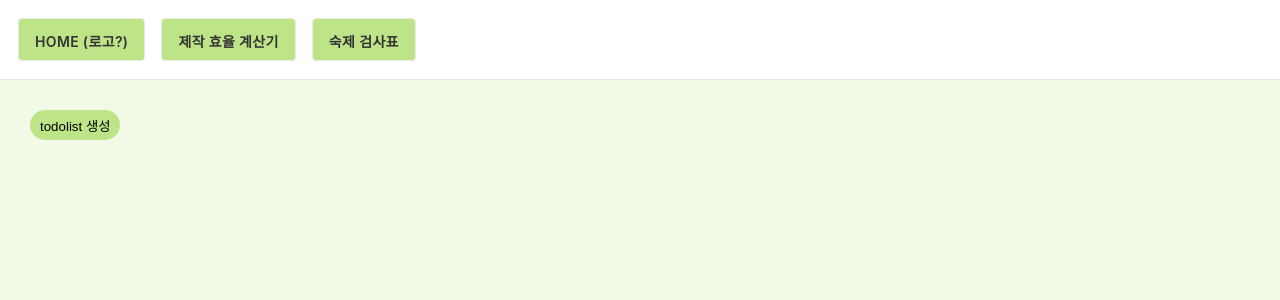
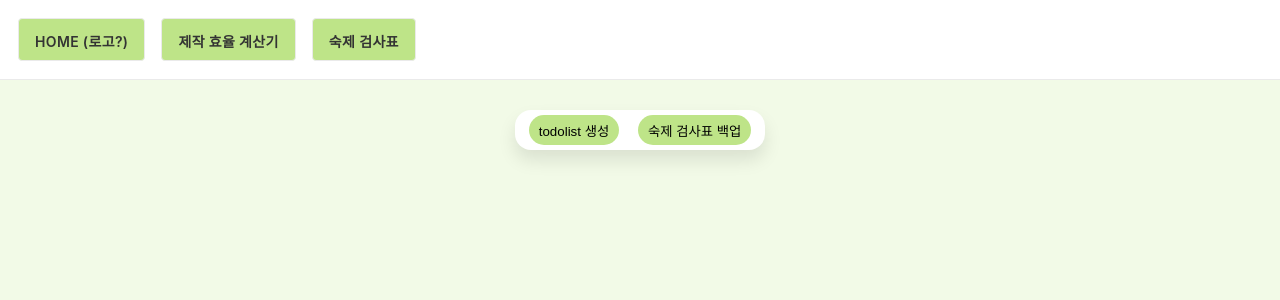
Before and after one commit to moon9ua/Moong-Loa, a Next.js app: page /homework in a window 1280 px wide. Shown: the top 300 px of the page. Built offline with nearby package versions, Linux system fonts and the light colour scheme.

Commit message:
feat: todolist 생성 버튼 디자인 임시조치

```diff
--- a/components/todolist/Todolists.module.css
+++ b/components/todolist/Todolists.module.css
@@ -1,6 +1,24 @@
 .container {
   width: 100%;
   height: 100%;
+
+  display: flex;
+  flex-direction: column;
+  align-items: center;
+  /* gap: 20px; */
+  gap: 30px;
+}
+
+.btn-container {
+  display: flex;
+  gap: 10px;
+  justify-content: space-evenly;
+  padding: 5px;
+  width: 250px;
+  border-radius: 1rem;
+  /* background-color: rgba(255, 255, 255, 0.8); */
+  background-color: white;
+  box-shadow: 0 10px 18px 0 rgba(0, 0, 0, 0.1);
 }
 
 .todolists {
@@ -12,7 +30,7 @@
   grid-template-columns: repeat(auto-fill, 400px);
   grid-template-rows: repeat(auto-fill, 400px);
 
-  justify-content: center;
+  /* justify-content: center; */
   justify-items: center;
   align-items: center;
   gap: 20px;
--- a/components/todolist/Todolists.tsx
+++ b/components/todolist/Todolists.tsx
@@ -20,7 +20,9 @@ export default function Todolists() {
   const { isModalOpened, openModal, closeModal } = useModal();
 
   return (
+    <>
       <div className={styles["container"]}>
+        <div className={styles["btn-container"]}>
           <Button
             onClick={() => {
               openModal();
@@ -28,6 +30,15 @@ export default function Todolists() {
           >
             todolist 생성
           </Button>
+          <Button onClick={() => {}}>숙제 검사표 백업</Button>
+        </div>
+
+        <div className={styles["todolists"]}>
+          {todolists?.map((todolist) => (
+            <TodoList key={todolist.id} {...{ todolist }} />
+          ))}
+        </div>
+      </div>
 
       {isModalOpened && (
         <Modal {...{ closeModal }}>
@@ -55,12 +66,6 @@ export default function Todolists() {
           </div>
         </Modal>
       )}
-
-      <div className={styles["todolists"]}>
-        {todolists?.map((todolist) => (
-          <TodoList key={todolist.id} {...{ todolist }} />
-        ))}
-      </div>
-    </div>
+    </>
   );
 }
```
Lines whose indentation alone changed are shown as unchanged.
